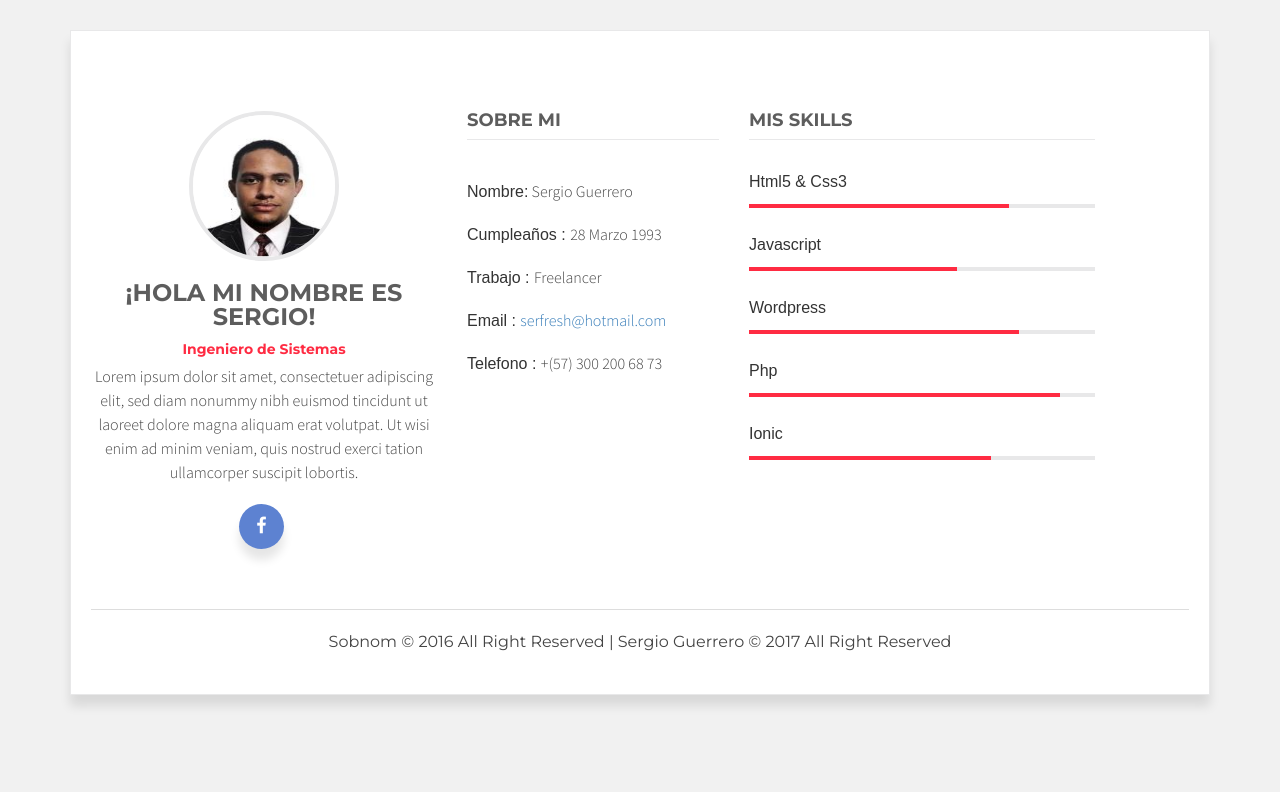
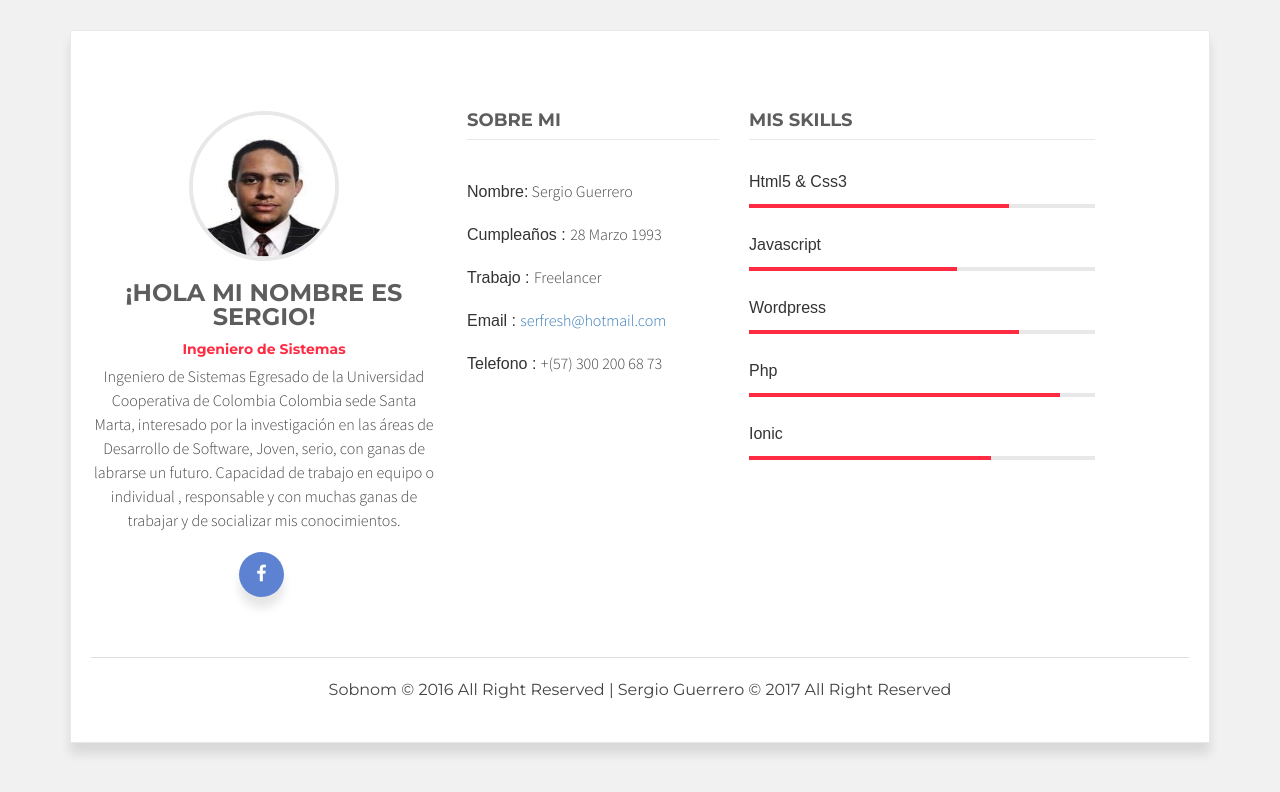
Before and after one commit to Chocolatoso/chocolatoso.github.io, a plain HTML site: page index.html in a window 1280 px wide. Drawn offline with Linux system fonts and the light colour scheme.

Commit message:
cuarto commit

```diff
--- a/index.html
+++ b/index.html
@@ -57,7 +57,10 @@
 									<img src="assets/img/foto1.jpg" class="img-responsive" alt="" />
 									<h3>¡Hola Mi Nombre es Sergio!</h3>
 									<h5>Ingeniero de Sistemas</h5>
-									<p>Lorem ipsum dolor sit amet, consectetuer adipiscing elit, sed diam nonummy nibh euismod tincidunt ut laoreet dolore magna aliquam erat volutpat. Ut wisi enim ad minim veniam, quis nostrud exerci tation ullamcorper suscipit lobortis. </p>
+									<p>Ingeniero de Sistemas Egresado de la Universidad Cooperativa de Colombia Colombia sede
+Santa Marta, interesado por la investigación en las áreas de Desarrollo de Software, Joven, serio,
+con ganas de labrarse un futuro. Capacidad de trabajo en equipo o individual , responsable y con
+muchas ganas de trabajar y de socializar mis conocimientos. </p>
 								</div>
 								<div class="social-profile">
 									<ul>
```
